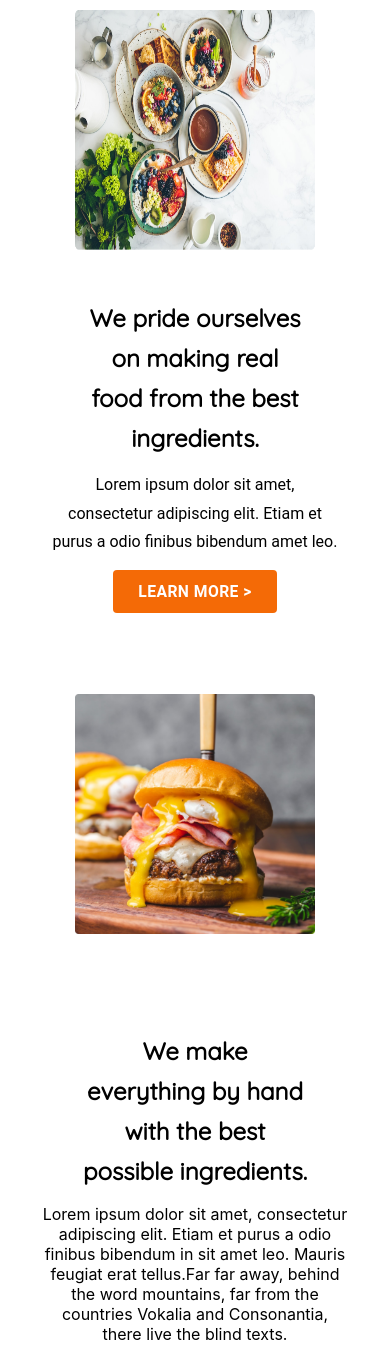
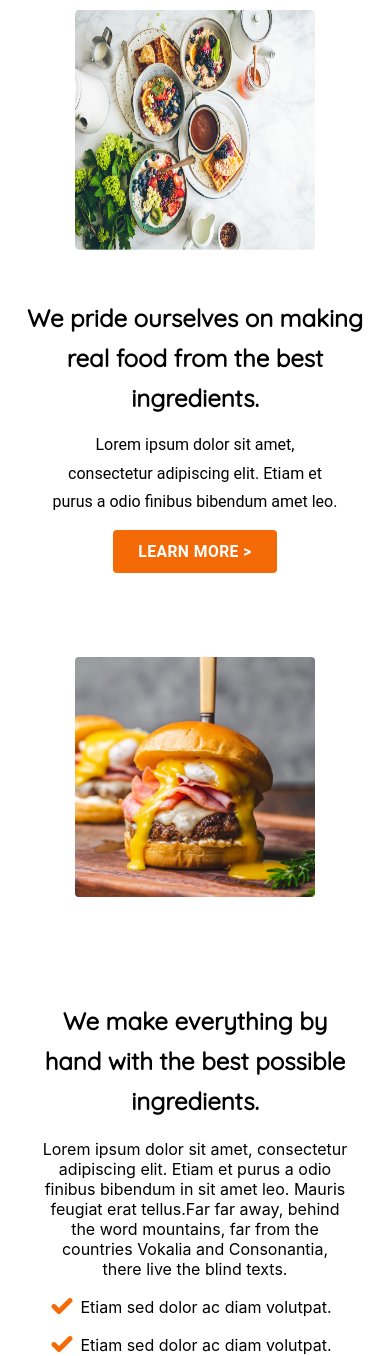
Before and after one commit to ameen-ansari/FoodDX, a React (Create React App) app: page / in a window 390 px wide. Shown: the part 861-2217 px from the top of the page. Built offline with nearby package versions, Linux system fonts and the light colour scheme; a web font is replaced by a local one.

Commit message:
debug Problem

```diff
--- a/src/Components/artmedia.Module.css
+++ b/src/Components/artmedia.Module.css
@@ -265,6 +265,15 @@
     }
 }
 @media (max-width:400px){
+    .art1 > div p:nth-child(1){
+        font-size: 1.5rem;
+        line-height: 2.5rem;
+        font-weight: 700;
+        font-family: 'Quicksand', sans-serif;
+        text-align: center;
+        width: 100%;
+        margin: 0% auto;
+    }
     .art1 {
         display: flex;
         flex-direction: column;
@@ -286,7 +295,7 @@
         width:15rem;
     }
     .art12 p:nth-child(1){
-        width: 70%;
+        width: 100%;
         text-align: center;
         margin:0px auto ;
         font-size: 1.5rem;
```
